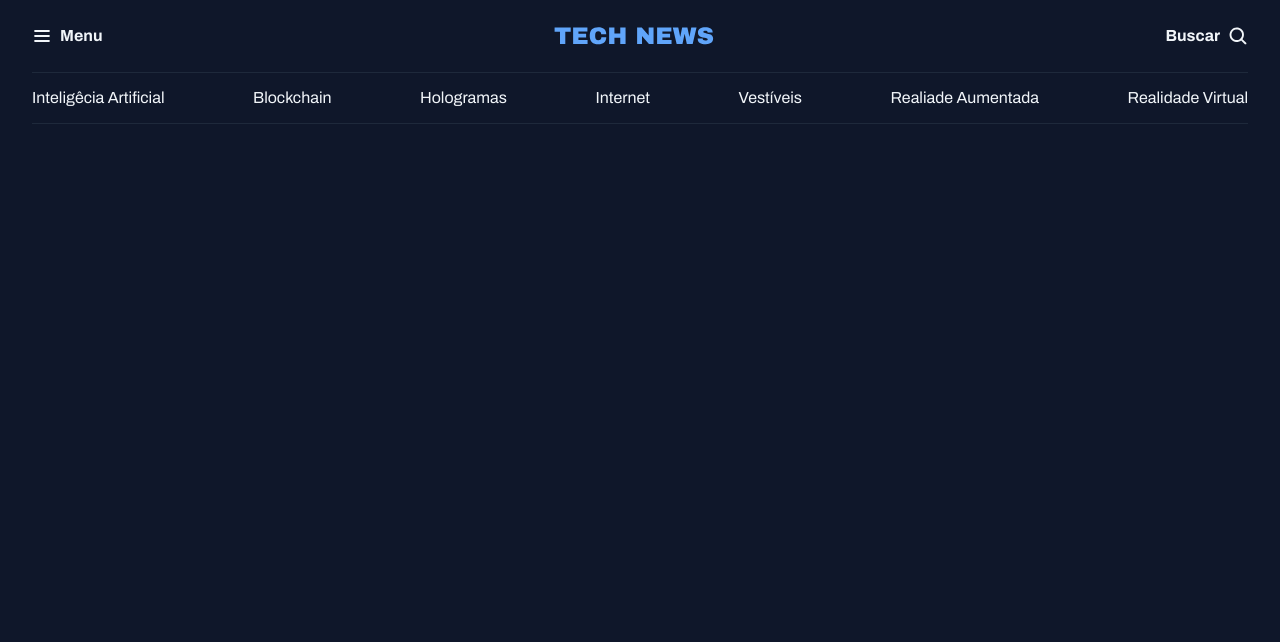
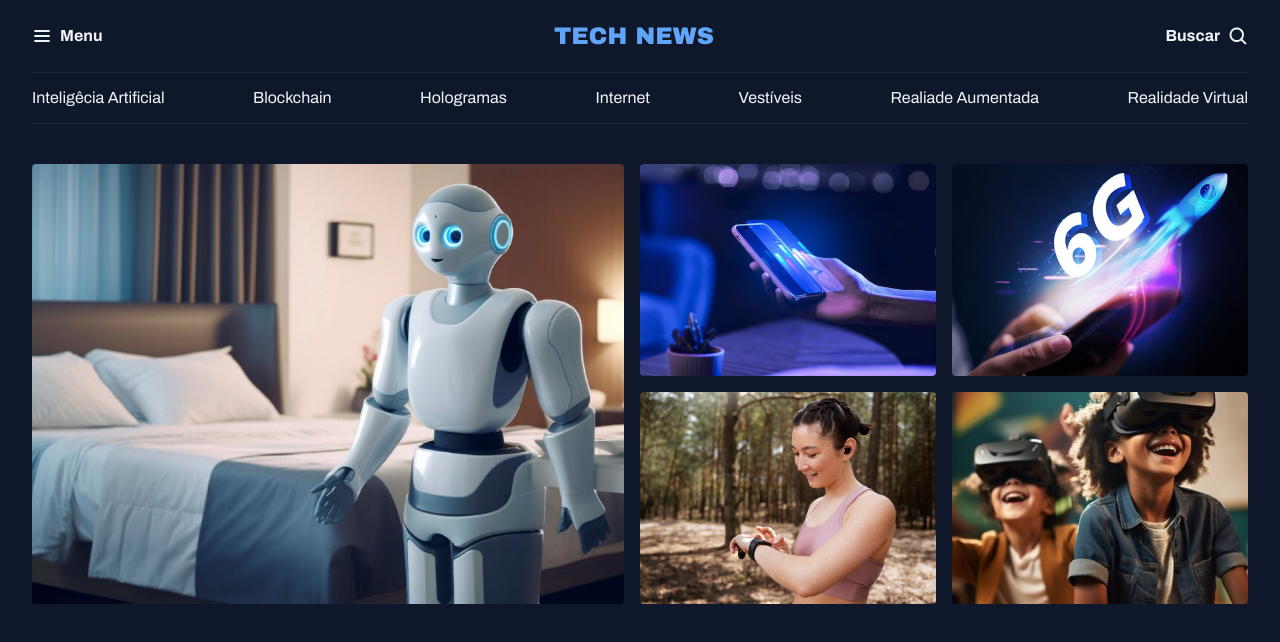
Before and after one commit to Gmendonca1/projeto-portal-de-not-cias, a plain HTML site: page index.html in a window 1280 px wide. Drawn offline with Linux system fonts and the light colour scheme.

Commit message:
estruturando sessão destaques

```diff
--- a/index.html
+++ b/index.html
@@ -43,6 +43,32 @@
   </nav>
  </header>
 
+ <main class="grid container">
+<section id="featured1" class="grid grid-flow-col gap-16">
+<div>
+  <img src="assets/imagens/Image 01.png" alt="img 1">
+</div>
+
+<div class="grid grid-cols-2 gap-16">
+<div>
+<img src="assets/imagens/Image 02.png" alt="img 2">
+</div>
+
+<div>
+  <img src="assets/imagens/Image 03.png" alt="img 3">
+  </div>
+
+  <div>
+    <img src="assets/imagens/Image 04.png" alt="img 4">
+    </div>
+
+    <div>
+      <img src="assets/imagens/Image 05.png" alt="img 5">
+      </div>
+
+    </div>
+</section>
+ </main>
 
 </body>
 </html>
--- a/styles/global.css
+++ b/styles/global.css
@@ -36,6 +36,10 @@ a:hover {
   color: var(--brand-color-light);
 }
 
+img {
+  max-width: 100%;
+}
+
 .container {
 max-width: 1280px;
 padding-inline: 32px;
@@ -47,10 +51,6 @@ h1, h2, h3 {
 font: inherit;
 }
 
-.grid {
-  display: grid;
+main {
+  margin-top: 40px;
 }
-
-  .grid-flow-col {
-grid-auto-flow: column;
-  }
--- a/styles/index.css
+++ b/styles/index.css
@@ -1,2 +1,4 @@
 @import url(global.css);
 @import url(header.css);
+@import url(utility.css);
+@import url(sections.css);
--- /dev/null
+++ b/styles/sections.css
@@ -0,0 +1,7 @@
+#featured1 {
+  img {
+  height: 100%;
+  object-fit: cover;
+  border-radius: 4px;
+}
+}
--- /dev/null
+++ b/styles/utility.css
@@ -0,0 +1,15 @@
+.grid {
+  display: grid;
+}
+
+  .grid-flow-col {
+grid-auto-flow: column;
+  }
+
+  .grid-cols-2 {
+    grid-template-columns: 1fr 1fr;
+  }
+
+  .gap-16 {
+    gap: 16px;
+  }
```
